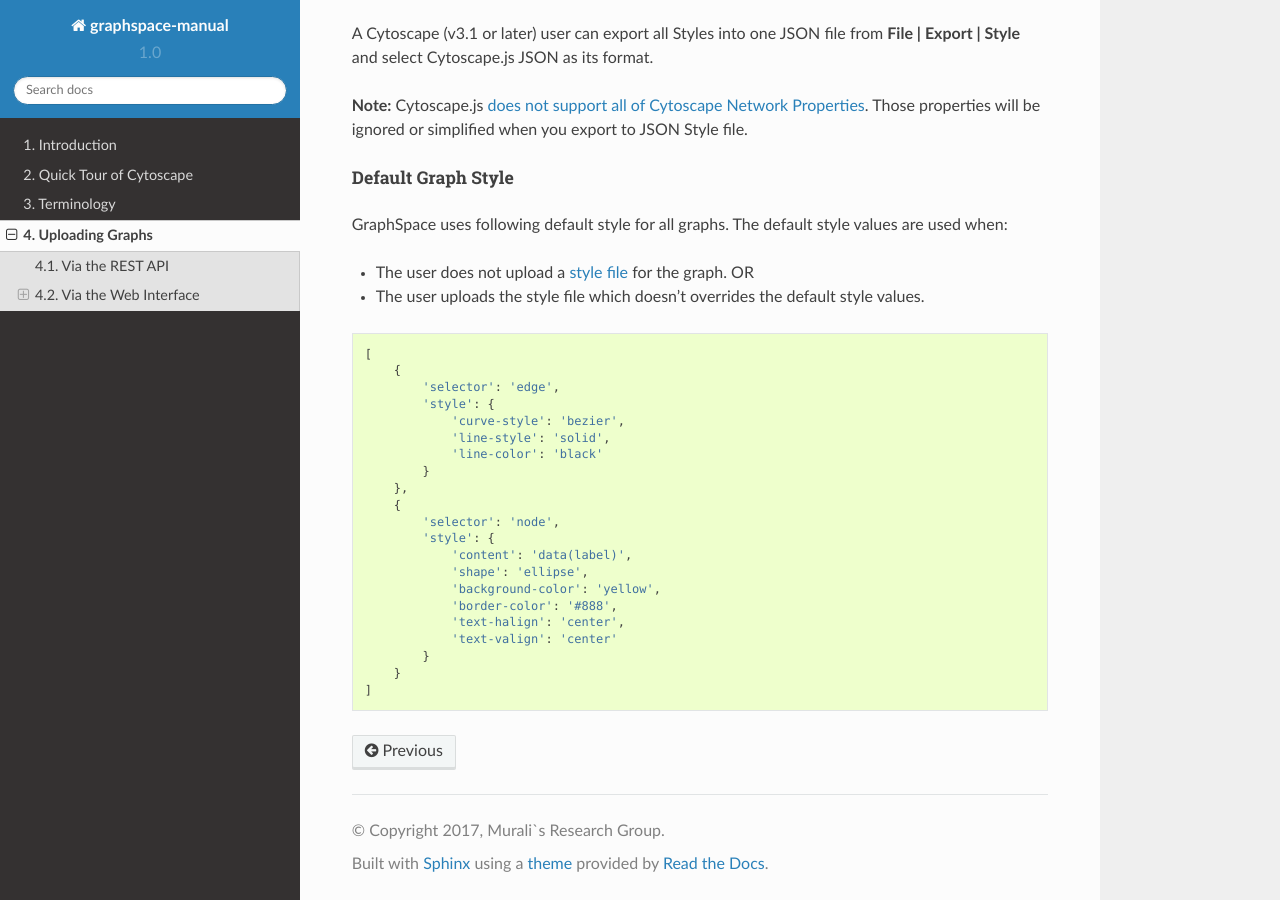
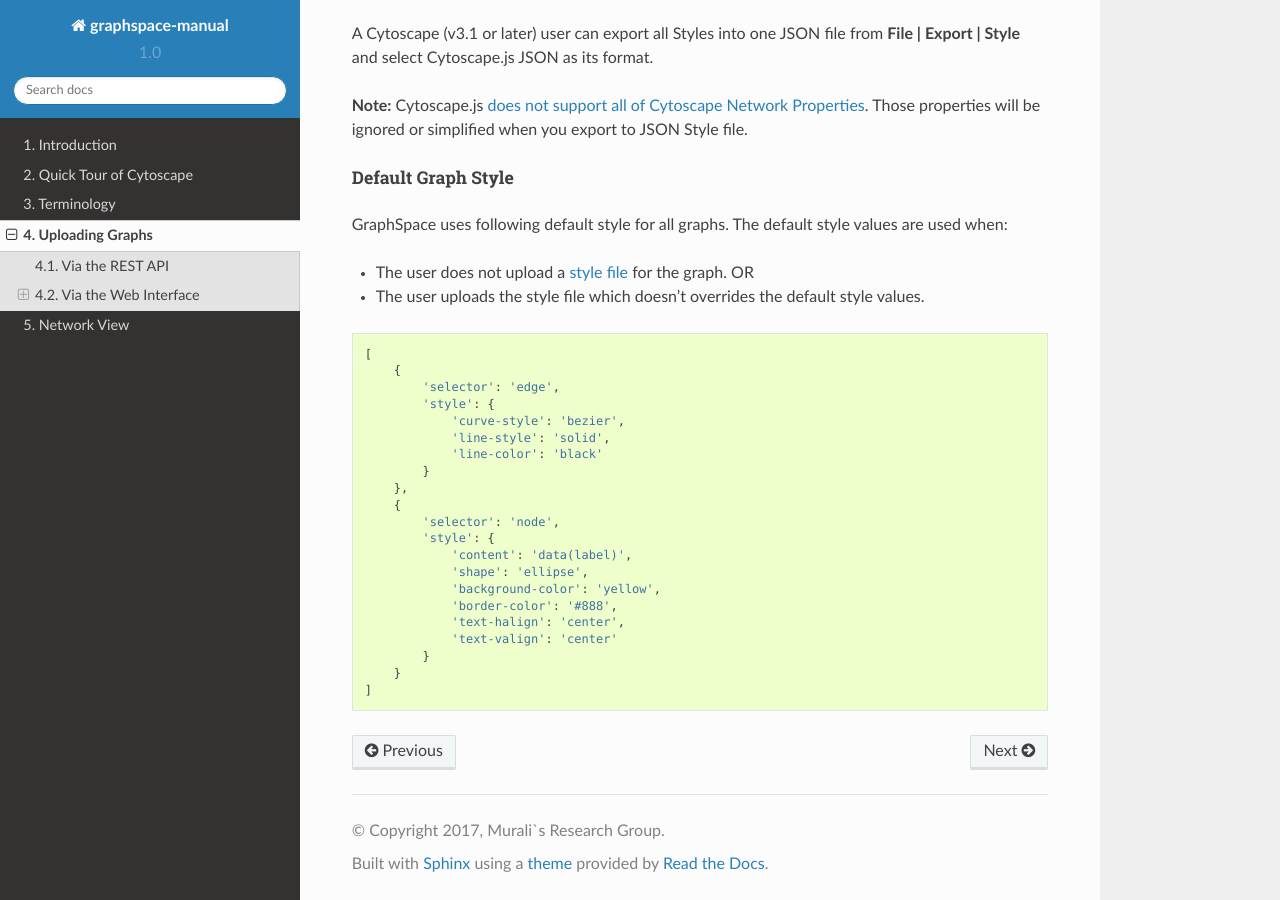
Before and after one commit to adbharadwaj/graphspace-manual, a Sphinx documentation site: the page built from docs/Uploading_Graphs.md, in a window 1280 px wide and 900 px high, scrolled down 1993 px. Built offline with Sphinx 7.4.7 and the Read the Docs theme 2.0.0, drawn with Linux system fonts in a browser that asks for light colours; pages that are not in the unit, such as notebooks, are missing from menus.

Commit message:
Update index.rst

```diff
--- a/docs/index.rst
+++ b/docs/index.rst
@@ -16,4 +16,4 @@ GraphSpace 2.0 User Manual
    Quick_Tour_of_GraphSpace
    Terminology
    Uploading_Graphs
-   Graph_Visualization
+   Network_View
```
